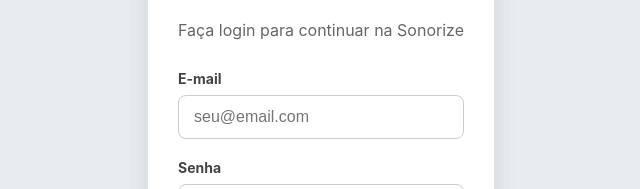
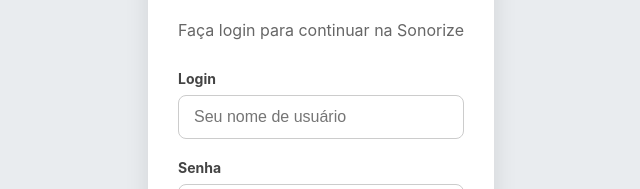
Before and after one commit to pfFabio/sonorize_web, a React (Create React App) app: page / in a window 1280 px wide. Shown: the part 184-373 px from the top of the page, without its empty margins (319-959 px from the left). Built offline with nearby package versions, Linux system fonts and the light colour scheme.

Commit message:
conectando as telas de login e registro direto no supabase

```diff
--- a/src/screens/LoginScreen.js
+++ b/src/screens/LoginScreen.js
@@ -3,7 +3,7 @@
 import { supabase } from "../supabaseClient"; // Importa o cliente Supabase
 
 export default function LoginScreen({ navigateTo }) {
-  const [email, setEmail] = useState("");
+  const [login, setLogin] = useState("");
   const [password, setPassword] = useState("");
   const [error, setError] = useState("");
   const [isLoading, setIsLoading] = useState(false);
@@ -14,26 +14,26 @@
     setIsLoading(true);
 
     try {
-      // Tenta fazer login com e-mail e senha usando o Supabase
-      const { data, error } = await supabase.auth.signInWithPassword({
-        email: email,
-        password: password,
-      });
+      // Consulta direta à tabela usuarios usando o campo login
+      const { data, error } = await supabase
+        .from("usuarios")
+        .select("*")
+        .eq("login", login)
+        .single(); // Retorna apenas o usuário correspondente
 
-      if (error) {
-        // Se houver um erro do Supabase, lança-o
-        throw error;
+      if (error || !data) {
+        throw new Error("Usuário não encontrado.");
       }
 
-      if (data.user) {
-        // Login bem-sucedido, o token é gerenciado automaticamente pelo Supabase
-        // e o usuário está disponível em data.user
-        console.log("Usuário logado:", data.user);
-        navigateTo("Home"); // Navega para a home em caso de sucesso
+      // Compara a senha informada com a do banco
+      if (data.senha !== password) {
+        throw new Error("Senha incorreta.");
       }
 
-      // Salva o token no localStorage para ser usado em outras requisições
-      localStorage.setItem('authToken', data.access_token);
+      console.log("Usuário logado:", data);
+
+      // Salva as informações do usuário localmente
+      localStorage.setItem('user', JSON.stringify(data));
       navigateTo("Home"); // Navega para a home em caso de sucesso
 
     } catch (err) {
@@ -53,13 +53,13 @@
 
         <form onSubmit={handleLogin} style={styles.form}>
           <div style={styles.inputGroup}>
-            <label style={styles.label}>E-mail</label>
+            <label style={styles.label}>Login</label>
             <input
-              type="email"
+              type="text"
               style={styles.input}
-              placeholder="seu@email.com"
-              value={email}
-              onChange={(e) => setEmail(e.target.value)}
+              placeholder="Seu nome de usuário"
+              value={login}
+              onChange={(e) => setLogin(e.target.value)}
               required
             />
           </div>
--- a/src/screens/RegisterScreen.js
+++ b/src/screens/RegisterScreen.js
@@ -1,6 +1,8 @@
 import React, { useState } from "react";
+import { supabase } from "../supabaseClient";
 
 export default function RegisterScreen({ navigateTo }) {
+  const [login, setLogin] = useState("");
   const [email, setEmail] = useState("");
   const [password, setPassword] = useState("");
   const [confirmPassword, setConfirmPassword] = useState("");
@@ -21,25 +23,22 @@
     setIsLoading(true);
 
     try {
-      const response = await fetch("http://127.0.0.1:8000/api/register", {
-        method: "POST",
-        headers: { "Content-Type": "application/json" },
-        body: JSON.stringify({ email, password }),
-      });
+      const { error } = await supabase
+        .from("usuarios")
+        .insert([{ login: login, email: email, senha: password }]);
 
-      const data = await response.json();
+      if (error) {
+        throw error;
+      }
 
-      if (response.ok) {
-        setMessage("Usuário cadastrado com sucesso! Você pode voltar e fazer o login.");
-        setIsSuccess(true);
-        setEmail("");
-        setPassword("");
-        setConfirmPassword("");
-      } else {
-        setMessage(data.detail || "Erro ao realizar cadastro.");
-      }
+      setMessage("Usuário cadastrado com sucesso! Você pode voltar e fazer o login.");
+      setIsSuccess(true);
+      setLogin("");
+      setEmail("");
+      setPassword("");
+      setConfirmPassword("");
     } catch (error) {
-      setMessage("Erro de conexão com o servidor. Verifique se a API está rodando.");
+      setMessage(error.message || "Erro desconhecido ao realizar cadastro.");
     } finally {
       setIsLoading(false);
     }
@@ -59,13 +58,13 @@
 
         <form onSubmit={handleRegister} style={styles.form}>
           <div style={styles.inputGroup}>
-            <label style={styles.label}>E-mail</label>
+            <label style={styles.label}>Nome de Usuário</label>
             <input
-              type="email"
+              type="text"
               style={styles.input}
-              placeholder="seu@email.com"
-              value={email}
-              onChange={(e) => setEmail(e.target.value)}
+              placeholder="Seu login"
+              value={login}
+              onChange={(e) => setLogin(e.target.value)}
               required
             />
           </div>
```
